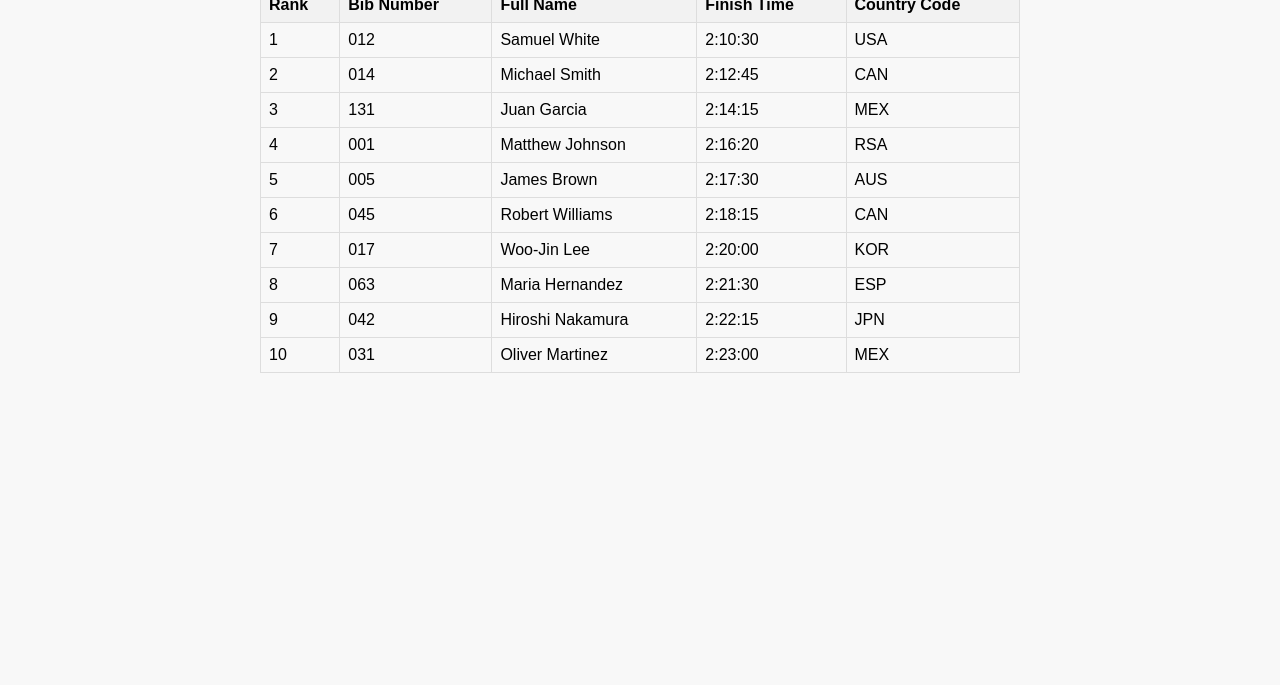
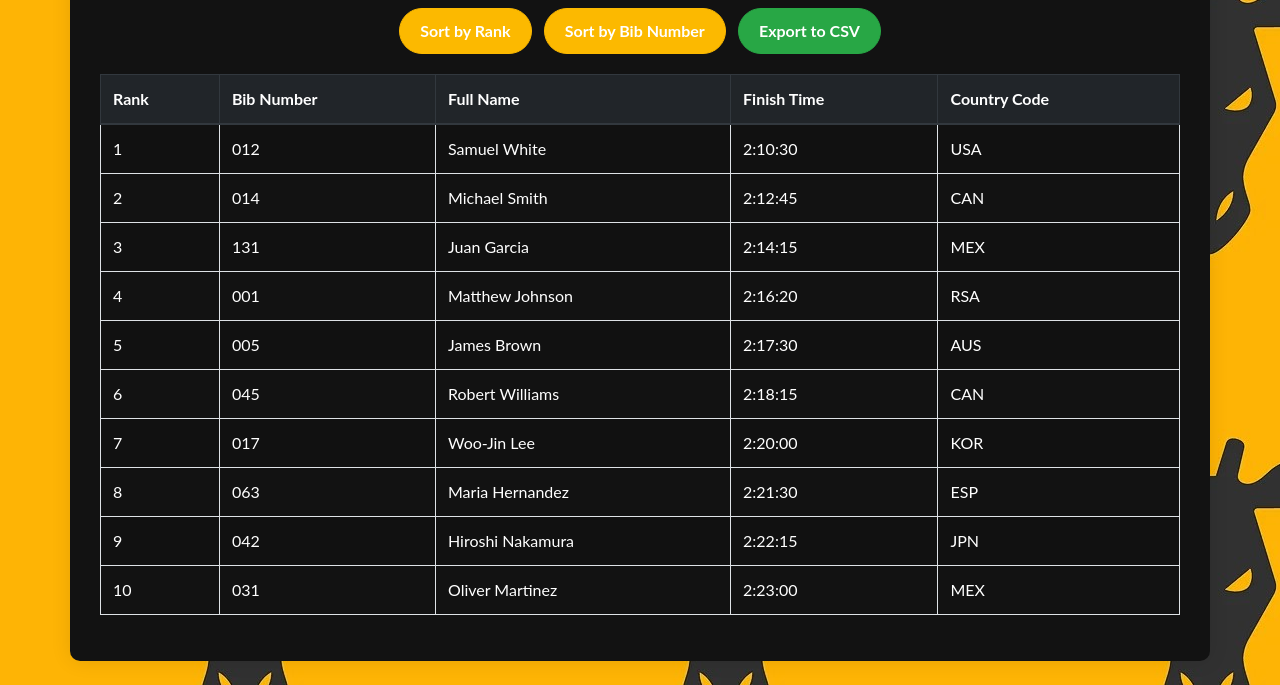
Before and after one commit to Ash-siv4/MediaInfoSys, a plain HTML site: page codebase/index.html in a window 1280 px wide. Shown: the part 148-833 px from the top of the page. Before the commit the page ends 800 px from the top, so only its background shows below. Drawn offline with nearby package versions, Linux system fonts and the light colour scheme.

Commit message:
Styling complete and all other files updated

```diff
--- a/codebase/index.html
+++ b/codebase/index.html
@@ -3,19 +3,21 @@
 <head>
     <meta charset="UTF-8">
     <meta name="viewport" content="width=device-width, initial-scale=1.0">
-    <title>Marathon Results</title>
+    <title>Marathon Results Media Information System</title>
+    <link rel="stylesheet" href="https://maxcdn.bootstrapcdn.com/bootstrap/4.0.0/css/bootstrap.min.css">
     <link rel="stylesheet" href="styles.css">
 </head>
 <body>
+    <div class="container-fluid py-4">
         <div class="container">
-        <h1>Marathon Results</h1>
-        <div class="options">
-            <button id="sort-by-rank">Sort by Rank</button>
-            <button id="sort-by-bib">Sort by Bib Number</button>
-            <button id="export-csv">Export to CSV</button>
+            <h1 class="text-center mb-4">Marathon Results</h1>
+            <div class="text-center mb-3">
+                <button id="sort-by-rank" class="btn btn-primary mr-2">Sort by Rank</button>
+                <button id="sort-by-bib" class="btn btn-primary mr-2">Sort by Bib Number</button>
+                <button id="export-csv" class="btn btn-success">Export to CSV</button>
             </div>
-        <table id="results-table">
-            <thead>
+            <table class="table table-striped table-bordered">
+                <thead class="thead-dark">
                     <tr>
                         <th>Rank</th>
                         <th>Bib Number</th>
@@ -25,9 +27,10 @@
                     </tr>
                 </thead>
                 <tbody id="results-body">
-                <!-- Results will be dynamically populated here -->
+                    <!-- Results will be populated here -->
                 </tbody>
             </table>
+        </div>
     </div>
     <script type="module" src="main.js"></script>
 </body>
--- a/codebase/js-modules/export.js
+++ b/codebase/js-modules/export.js
@@ -11,7 +11,7 @@ export const exportToCSV = async (filePath) => {
         const url = window.URL.createObjectURL(blob);
         const a = document.createElement('a');
         a.href = url;
-        a.download = 'marathon_results.csv';
+        a.download = 'race_results.csv';
         a.click();
         window.URL.revokeObjectURL(url);
     } catch (error) {
--- a/codebase/styles.css
+++ b/codebase/styles.css
@@ -1,62 +1,49 @@
-/* Reset default margin and padding for all elements */
-* {
-    margin: 0;
-    padding: 0;
-    box-sizing: border-box;
+body {
+    background-image: url('../Documents/girraphic-logo.jpg');
+    background-repeat: repeat;
+    font-family: 'Lato', sans-serif;
+    color: #ffffff; /* Light text color */
 }
 
-/* Body styles */
-body {
-    font-family: Arial, sans-serif;
-    background-color: #f8f8f8;
+.container {
+    background-color: #121212; /* Darker container background color */
+    border-radius: 10px;
+    box-shadow: 0px 0px 20px rgba(0, 0, 0, 0.1);
+    padding: 30px;
+    margin-top: 30px;
+    animation: fadeInUp 0.6s ease;
 }
 
-/* Container styles */
-.container {
-    max-width: 800px;
-    margin: 0 auto;
-    padding: 20px;
+.table {
+    margin-top: 20px;
 }
 
-/* Heading styles */
-h1 {
-    text-align: center;
-    margin-bottom: 20px;
+.btn {
+    font-size: 16px;
+    font-weight: bold;
+    border-radius: 30px;
+    padding: 10px 20px;
+    transition: all 0.3s ease;
 }
 
-/* Options button container styles */
-.options {
-    margin-bottom: 20px;
+.btn-primary {
+    background-color: #fcb900;
+    border-color: #fcb900;
+    color: #ffffff; /* Text color for primary button */
 }
 
-/* Button styles */
-button {
-    padding: 10px 20px;
-    font-size: 16px;
-    cursor: pointer;
-    background-color: #007bff;
-    color: #fff;
-    border: none;
-    border-radius: 4px;
+.btn-primary:hover {
+    background-color: #ff6900;
+    border-color: #ff6900;
 }
 
-button:hover {
-    background-color: #0056b3;
+@keyframes fadeInUp {
+    from {
+        opacity: 0;
+        transform: translateY(20px);
+    }
+    to {
+        opacity: 1;
+        transform: translateY(0);
+    }
 }
-
-/* Table styles */
-table {
-    width: 100%;
-    border-collapse: collapse;
-    margin-bottom: 20px;
-}
-
-th, td {
-    border: 1px solid #ddd;
-    padding: 8px;
-    text-align: left;
-}
-
-th {
-    background-color: #f2f2f2;
-}
```
Also changed, not shown: Documents/girraphic-logo.jpg (added), 1 other file. Lines whose indentation alone changed are shown as unchanged.
